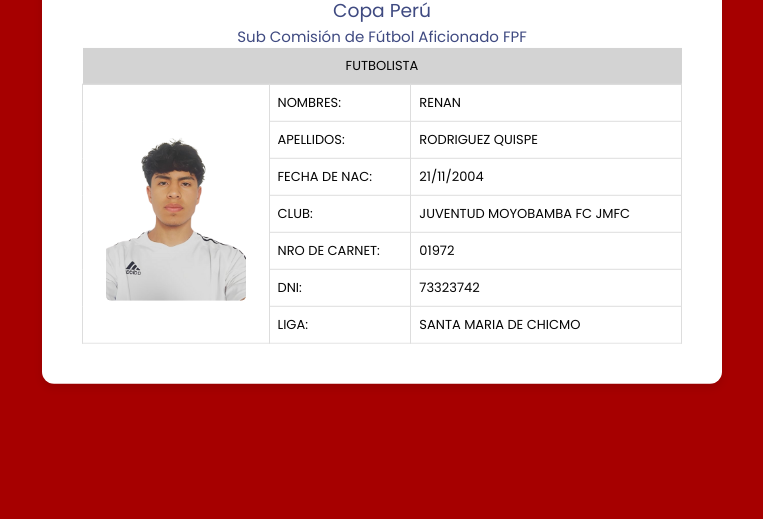
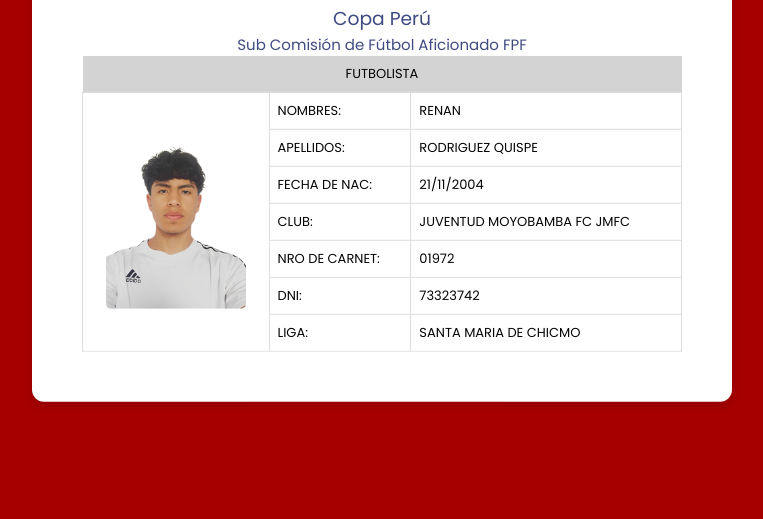
Before and after one commit to JohnRodrigo21/copaperu.fpf.io, a plain HTML site: page index.html in a window 1280 px wide. Shown: the part 297-816 px from the top of the page, without its empty margins (258-1021 px from the left). Drawn offline with Linux system fonts and the light colour scheme.

Commit message:
Update index.html

```diff
--- a/index.html
+++ b/index.html
@@ -14,7 +14,6 @@
         body {
             background-color: #a60000;
             font-family: "Poppins", sans-serif;
-            margin: 0;
             padding: 0;
             min-height: 100vh;
             overflow: auto;
@@ -23,7 +22,7 @@
 
         .container {
             background-color: white;
-            padding: 40px;
+            padding: 50px;
             border-radius: 12px;
             text-align: center;
             width: 600px;
```
